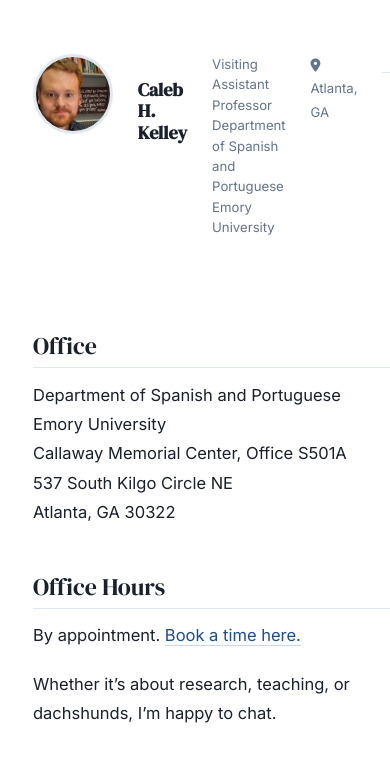
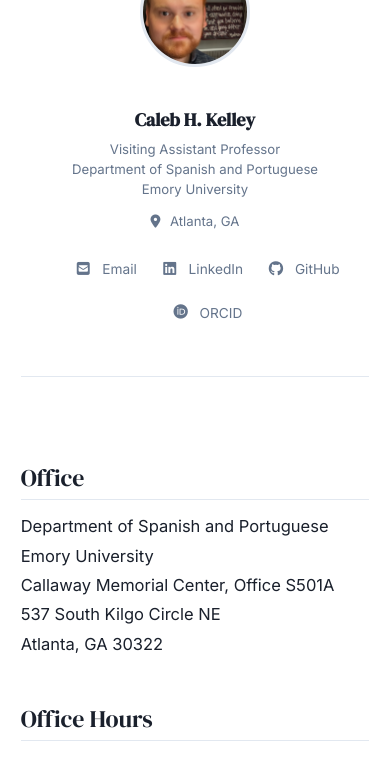
Before and after one commit to calebhkelley/calebhkelley.github.io, a Jekyll site: the page built from _pages/contact.md, in a window 390 px wide and 1400 px high, cut to the strip 364-1122 px from the top of the window. Built offline with Jekyll 4.4.1, drawn with Linux system fonts in a browser that asks for light colours.

Commit message:
Fix author profile and page layout on mobile
The author profile block was being flexed into a single horizontal row
on screens <=900px, with the avatar, name, bio, location, and social
links each becoming a cramped column. Wrap the text content in an
.author-details container and rework the responsive rules:

- Tablet (<=900px): avatar on the left, stacked details on the right,
  social links as a wrapping horizontal row.
- Phone (<=640px): center the profile as a single clean column and lay
  the social links out as a centered wrapping row.

Also tighten container padding, hero sizing, nav tap targets, and the
site title on phones for a better small-screen fit.

```diff
--- a/_includes/author-profile.html
+++ b/_includes/author-profile.html
@@ -2,6 +2,7 @@
   {%- if site.author.avatar -%}
   <img src="{{ site.author.avatar | relative_url }}" alt="{{ site.author.name }}" class="author-avatar">
   {%- endif -%}
+  <div class="author-details">
     <h3 class="author-name">{{ site.author.name }}</h3>
     <p class="author-bio">Visiting Assistant Professor<br>Department of Spanish and Portuguese<br>Emory University</p>
     {%- if site.author.location -%}
@@ -20,3 +21,4 @@
     </ul>
     {%- endif -%}
   </div>
+</div>
--- a/assets/css/main.css
+++ b/assets/css/main.css
@@ -553,25 +553,57 @@ em { font-style: italic; }
     gap: 2rem;
   }
   .sidebar { position: static; }
+  /* Tablet: avatar on the left, stacked details on the right */
   .author-profile {
     display: flex;
     align-items: flex-start;
     gap: 1.5rem;
     text-align: left;
+    padding-bottom: 1.5rem;
+    margin-bottom: 0.5rem;
+    border-bottom: 1px solid var(--border);
   }
-  .author-avatar { width: 80px; height: 80px; flex-shrink: 0; margin: 0; }
+  .author-avatar { width: 90px; height: 90px; flex-shrink: 0; margin: 0; }
+  .author-details { flex: 1; min-width: 0; }
+  .author-links {
+    display: flex;
+    flex-wrap: wrap;
+    gap: 0.5rem 1.5rem;
+    border-top: none;
+    padding-top: 0.5rem;
+    margin-top: 0.75rem;
+  }
+  .author-links li + li { margin-top: 0; }
 }
 
 @media (max-width: 640px) {
   :root { --nav-h: 60px; }
   html { font-size: 16.5px; }
+  .container { padding: 0 1.25rem; }
+  .home-hero { min-height: 420px; }
+  .home-hero__content { padding: 3.5rem 0; }
   .home-hero__title { font-size: 2.2rem; }
+  .home-hero__sub { font-size: 1rem; }
+  .page-hero { min-height: 220px; padding-bottom: 1.75rem; }
   .page-hero__content h1 { font-size: 1.9rem; }
   .feature-grid { grid-template-columns: 1fr; }
   .site-nav { display: none; flex-direction: column; position: absolute; top: var(--nav-h); left: 0; right: 0; background: #fff; border-bottom: 1px solid var(--border); padding: 1rem 2rem; gap: 0.25rem; }
   .site-nav.is-open { display: flex; }
+  .site-nav a { padding: 0.6rem 0.4rem; }
   .nav-toggle { display: flex; }
+  .site-title { font-size: 1.2rem; white-space: normal; }
+  /* Phone: center the profile as a single clean column */
+  .author-profile {
+    flex-direction: column;
+    align-items: center;
+    text-align: center;
+    gap: 0;
+  }
+  .author-avatar { width: 110px; height: 110px; margin: 0 auto 1rem; }
+  .author-details { width: 100%; }
+  .author-links { justify-content: center; }
+  .page-content { padding: 2.5rem 0 3.5rem; }
   .site-footer__inner { flex-direction: column; gap: 1.5rem; }
   .course-grid { grid-template-columns: 1fr !important; }
-  .post-footer { flex-direction: column; }
+  .post-footer { flex-direction: column; align-items: flex-start; }
 }
```
Lines whose indentation alone changed are shown as unchanged.
